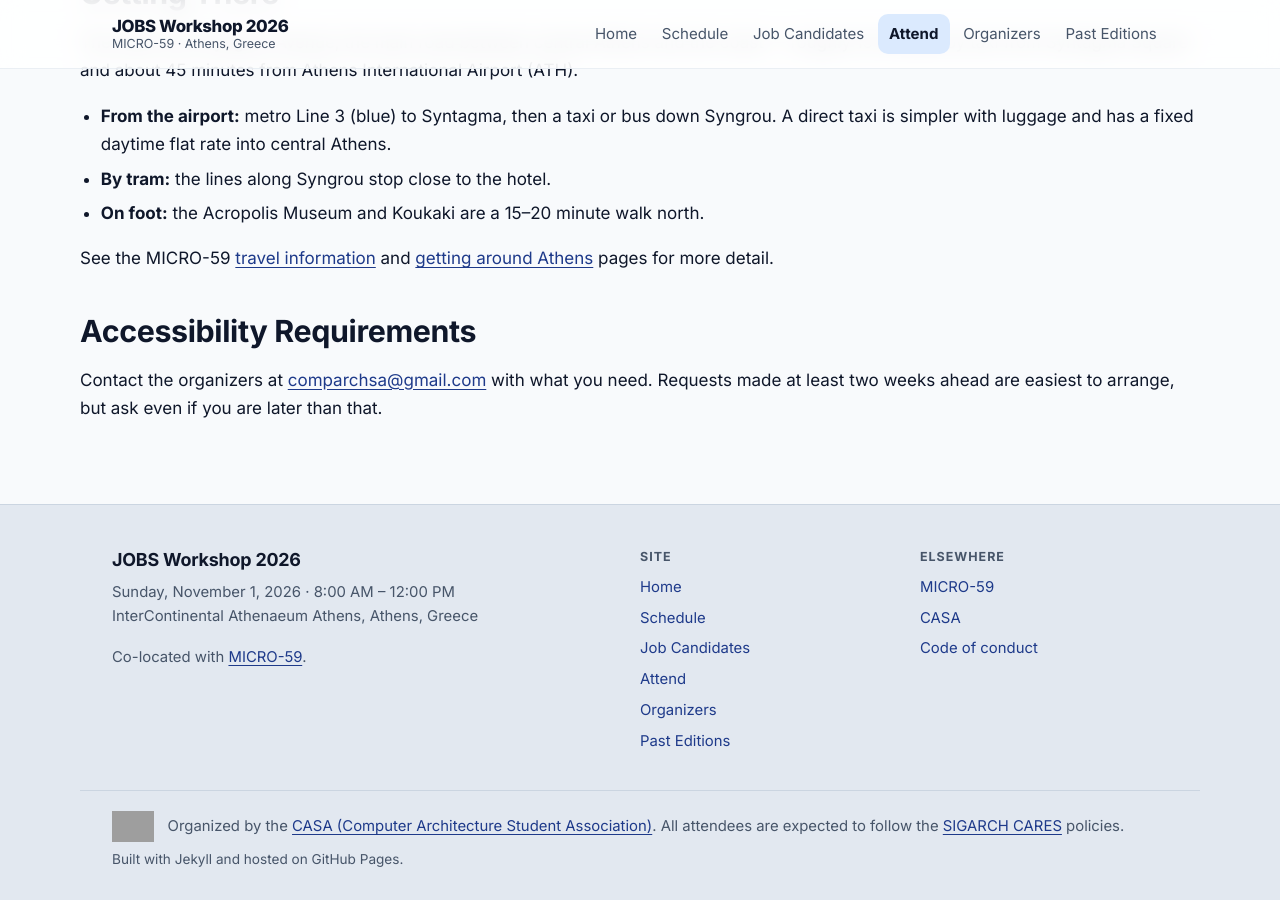
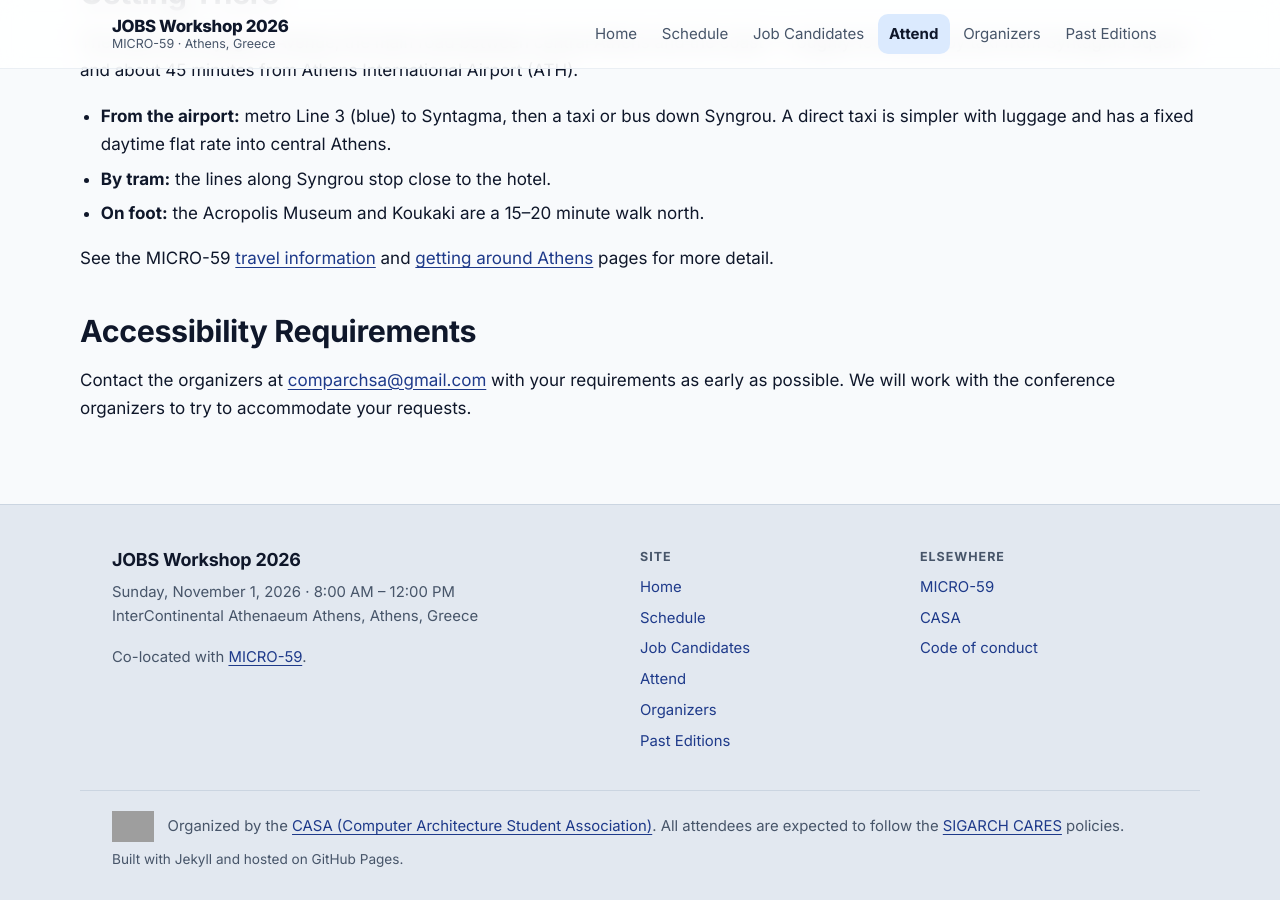
Before and after one commit to comparchsa/jobs-workshop.github.io, a Jekyll site: the page built from venue.md, in a window 1280 px wide and 900 px high, scrolled down 1641 px. Built offline with Jekyll 4.4.1, drawn with Linux system fonts in a browser that asks for light colours; grey boxes are pictures that could not be loaded.

Commit message:
update accessibility

```diff
--- a/venue.md
+++ b/venue.md
@@ -64,6 +64,4 @@ for more detail.
 
 ## Accessibility Requirements
 
-Contact the organizers at {% include contact.html %} with what you need.
-Requests made at least two weeks ahead are easiest to arrange, but ask even if
-you are later than that.
+Contact the organizers at {% include contact.html %} with your requirements as early as possible. We will work with the conference organizers to try to accommodate your requests.
```
